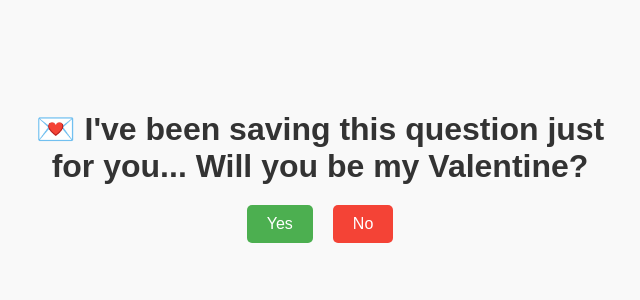
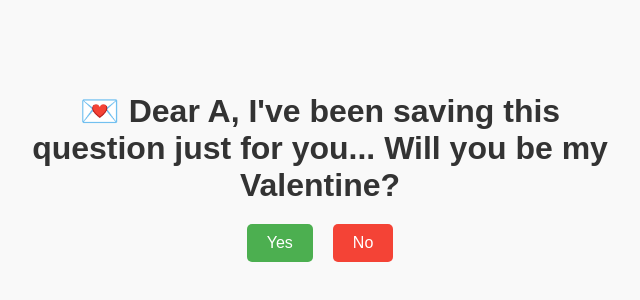
Before and after one commit to iusting-collab/iustin-proposal, a plain HTML site: page index.html in a window 1280 px wide. Shown: the part 224-524 px from the top of the page, without its empty margins (320-960 px from the left). Drawn offline with Linux system fonts and the light colour scheme.

Commit message:
Update index.html

```diff
--- a/index.html
+++ b/index.html
@@ -8,7 +8,7 @@
 </head>
 <body>
   <div class="container">
-    <h1>💌 I've been saving this question just for you... Will you be my Valentine?</h1>
+    <h1>💌 Dear A, I've been saving this question just for you... Will you be my Valentine?</h1>
     <div class="buttons">
       <button id="yesButton">Yes</button>
       <button id="noButton">No</button>
```
